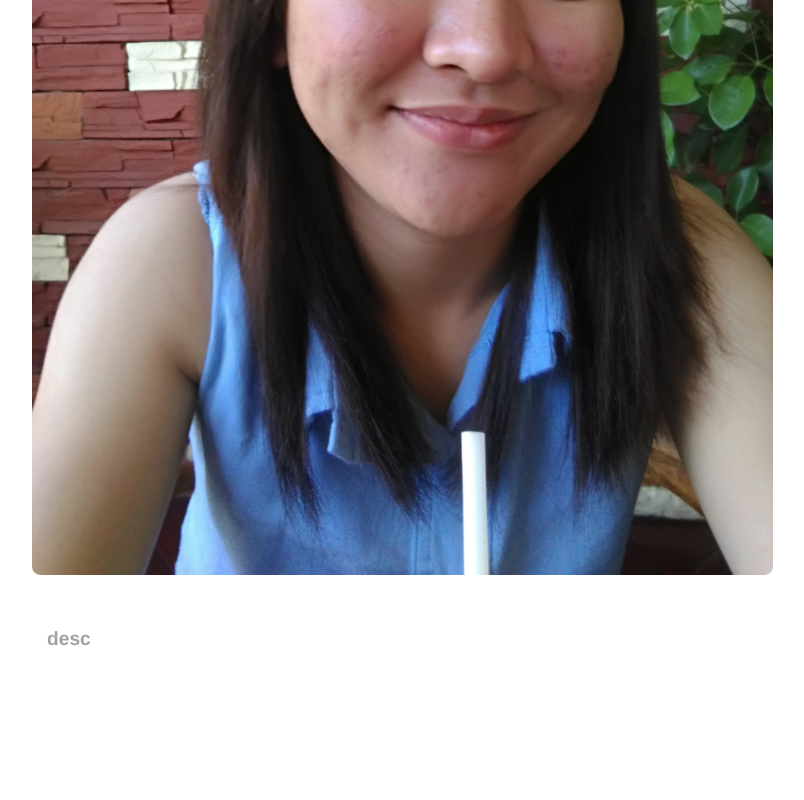
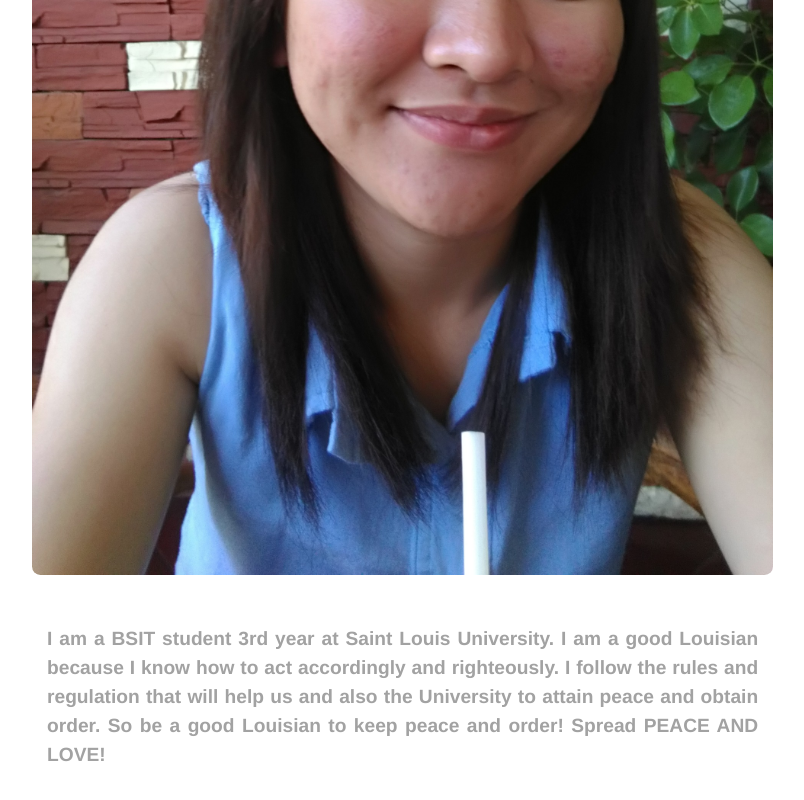
Before and after one commit to battrey/prelimActivity, a plain HTML site: page 9439B-G4/about.html in a window 1280 px wide. Shown: the part 5360-6160 px from the top of the page, without its empty margins (427-1231 px from the left). Drawn offline with Linux system fonts and the light colour scheme.

Commit message:
Added my description in about.html

```diff
--- a/9439B-G4/about.html
+++ b/9439B-G4/about.html
@@ -47,7 +47,7 @@
                 <article class="6u$ 12u$(xsmall) work-item">
                     <h3><b>Torres, Princess</b></h3>
                     <a href="./img/cess.jpg" class="image fit thumb"><img src="./img/cess.jpg" alt="" /></a>
-                    <p>desc</p>
+                    <p>I am a BSIT student 3rd year at Saint Louis University.  I am a good Louisian because I  know how to act accordingly and righteously.  I follow the rules and regulation that will help us and also the University to attain peace and obtain order. So be a good Louisian to keep peace and order! Spread PEACE AND LOVE! </p>
 				</article>
          </div>
     </body>
```
